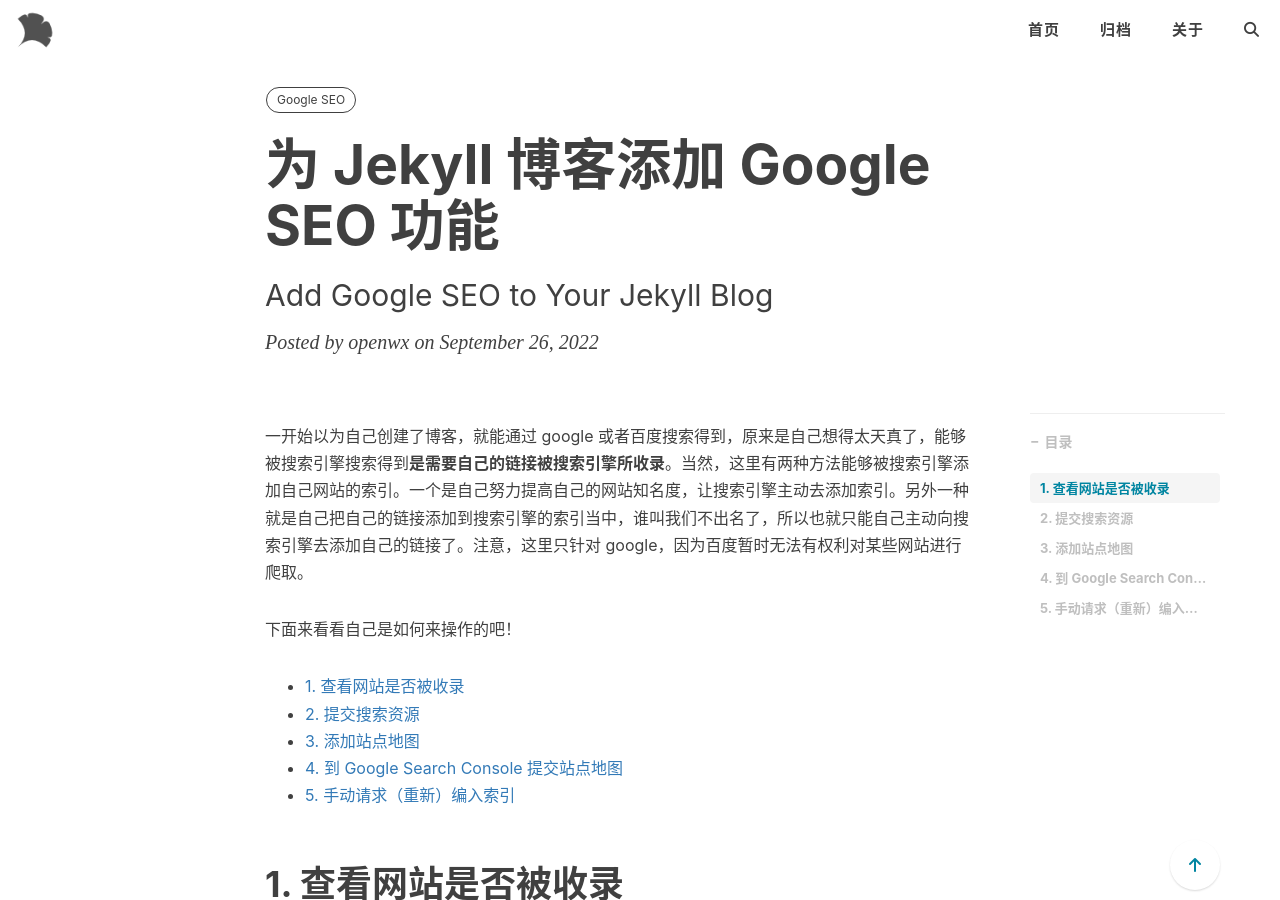
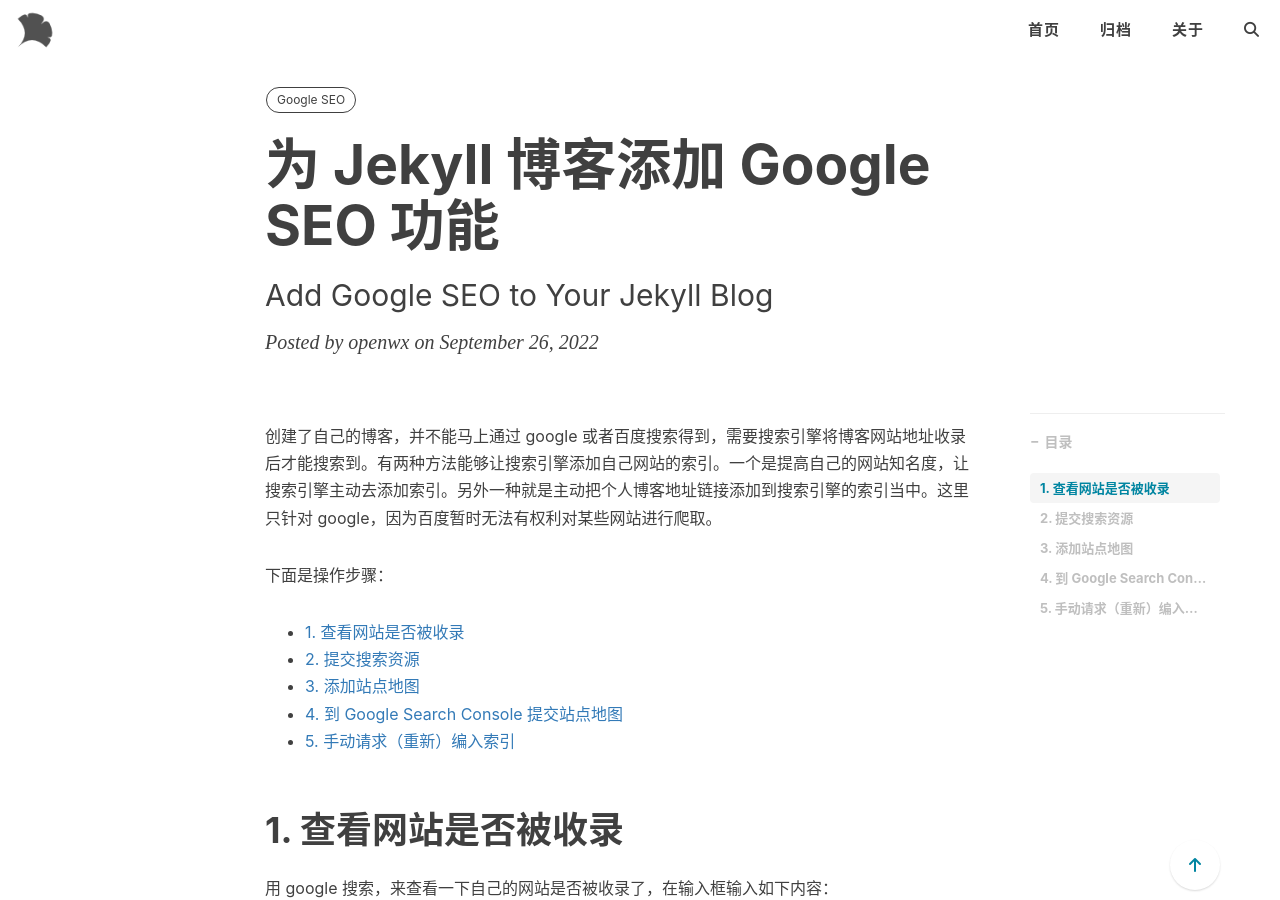
Before and after one commit to Turing-bot/Blog, a Jekyll site: the page built from _posts/2022-09-26-Jekyll-SEO.md, in a window 1280 px wide and 900 px high. Built offline with Jekyll 4.4.1, drawn with Linux system fonts in a browser that asks for light colours; nearby versions of some CDN libraries; comment, search, counter and statistics services are not loaded; some of the changed text lies outside the part shown.

Commit message:
update blog

```diff
--- a/_posts/2022-09-26-Jekyll-SEO.md
+++ b/_posts/2022-09-26-Jekyll-SEO.md
@@ -8,9 +8,9 @@
   - Google SEO
 ---
 
-一开始以为自己创建了博客，就能通过 google 或者百度搜索得到，原来是自己想得太天真了，能够被搜索引擎搜索得到**是需要自己的链接被搜索引擎所收录**。当然，这里有两种方法能够被搜索引擎添加自己网站的索引。一个是自己努力提高自己的网站知名度，让搜索引擎主动去添加索引。另外一种就是自己把自己的链接添加到搜索引擎的索引当中，谁叫我们不出名了，所以也就只能自己主动向搜索引擎去添加自己的链接了。注意，这里只针对 google，因为百度暂时无法有权利对某些网站进行爬取。
+创建了自己的博客，并不能马上通过 google 或者百度搜索得到，需要搜索引擎将博客网站地址收录后才能搜索到。有两种方法能够让搜索引擎添加自己网站的索引。一个是提高自己的网站知名度，让搜索引擎主动去添加索引。另外一种就是主动把个人博客地址链接添加到搜索引擎的索引当中。这里只针对 google，因为百度暂时无法有权利对某些网站进行爬取。
 
-下面来看看自己是如何来操作的吧！
+下面是操作步骤：
 
 <!-- TOC -->
 
@@ -40,7 +40,7 @@
 
 ![](/img/in-post/2022-09-26-Jekyll-SEO/%E7%BD%91%E7%AB%99%E8%B5%84%E6%BA%90%E9%80%89%E6%8B%A9.png)
 
-这里选择前缀，然后输入自己网站地址。然后会生成一个 html 文件，将这个文件上传到自己的网站根目录下即可。这里我是已经上传过了，然后出现下面的显示结果。
+这里选择网址前缀，输入自己的网站地址。然后会生成一个 html 文件，将这个文件上传到自己的网站根目录下即可。这里我是已经上传过了，然后出现下面的显示结果。
 
 ![](/img/in-post/2022-09-26-Jekyll-SEO/%E5%AE%8C%E6%88%90%E4%B8%8A%E4%BC%A0.png)
 
@@ -56,7 +56,7 @@
 
 ![](/img/in-post/2022-09-26-Jekyll-SEO/%E7%BD%91%E7%AB%99%E5%9C%B0%E5%9B%BE%E5%AE%8C%E6%88%90.png)
 
-3. 下载 SITEMAP 文件 sitemap.xml 并将其上传到网站的根目录。
+3. 下载 SITEMAP 文件 sitemap.xml，并将其上传到网站的根目录。
 
 ![](/img/in-post/2022-09-26-Jekyll-SEO/%E4%B8%8B%E8%BD%BD%E7%BD%91%E7%AB%99%E5%9C%B0%E5%9B%BE.png)
 
@@ -74,7 +74,7 @@
 
 ![](/img/in-post/2022-09-26-Jekyll-SEO/%E6%8F%90%E4%BA%A4%E7%AB%99%E7%82%B9%E5%9C%B0%E5%9B%BE%E6%88%90%E5%8A%9F.png)
 
-但是，发现如果再次在 google 搜索框中输入`site:https//openwx.github.io`发现还是出现一样的结果，这是因为要等的 google 下一次更新索引的时候才会将你添加的内容收录进去的。
+但是，如果再次在 google 搜索框中输入`site:https//openwx.github.io`发现还是出现一样的结果，这是因为要等待 google 下一次更新索引的时候才会将你添加的内容收录进去的。
 
 # 5. 手动请求（重新）编入索引
 
```
Also changed, not shown: _posts/2022-09-07-GItalk.md (+1 -1 lines), _posts/2022-09-22-Mathjax-v3.md (+5 -14 lines), other.html (+23 -2 lines), _drafts/2022-09-09-Vue-Code-Style.md (renamed from _posts/2022-09-09-Vue-Code-Style.md).
